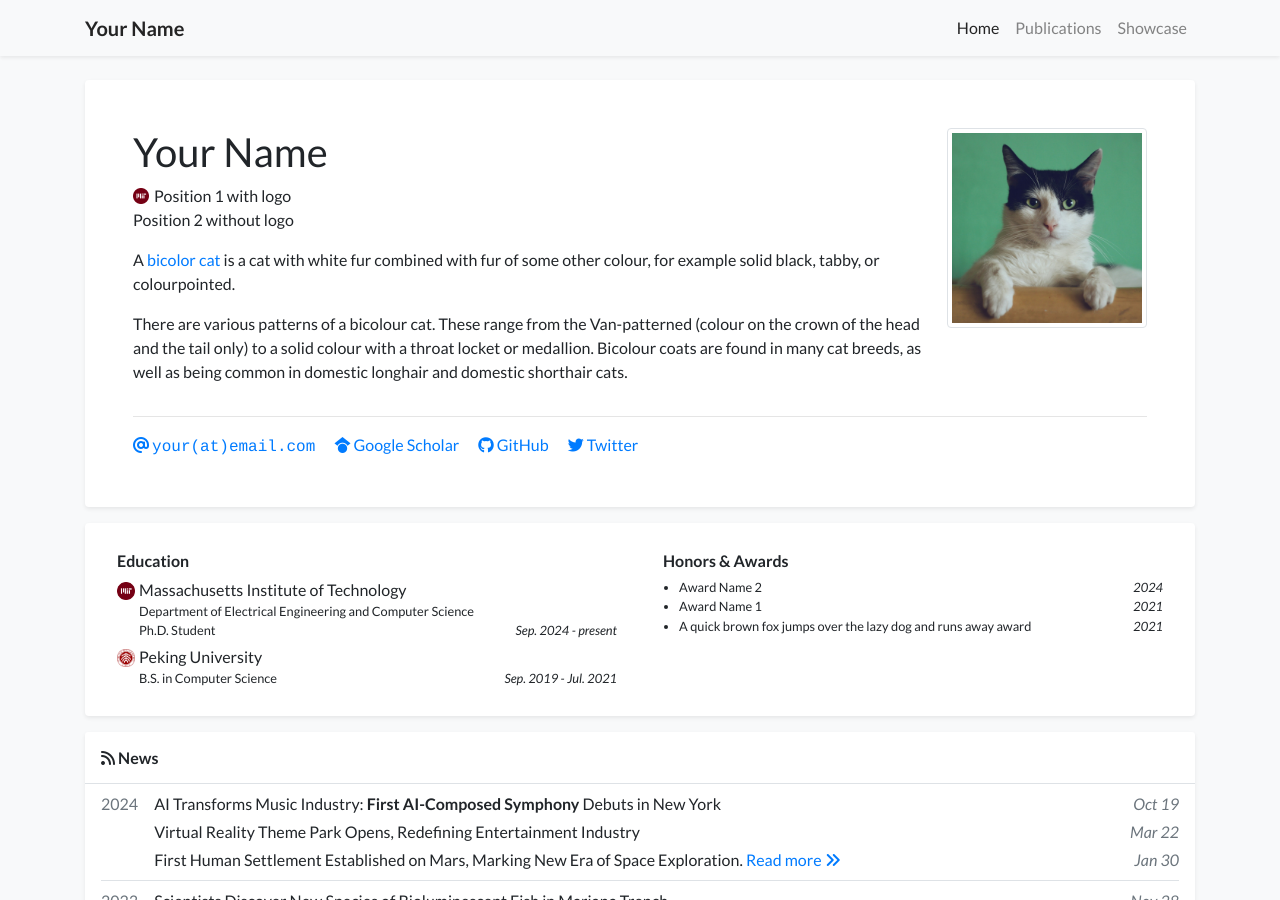
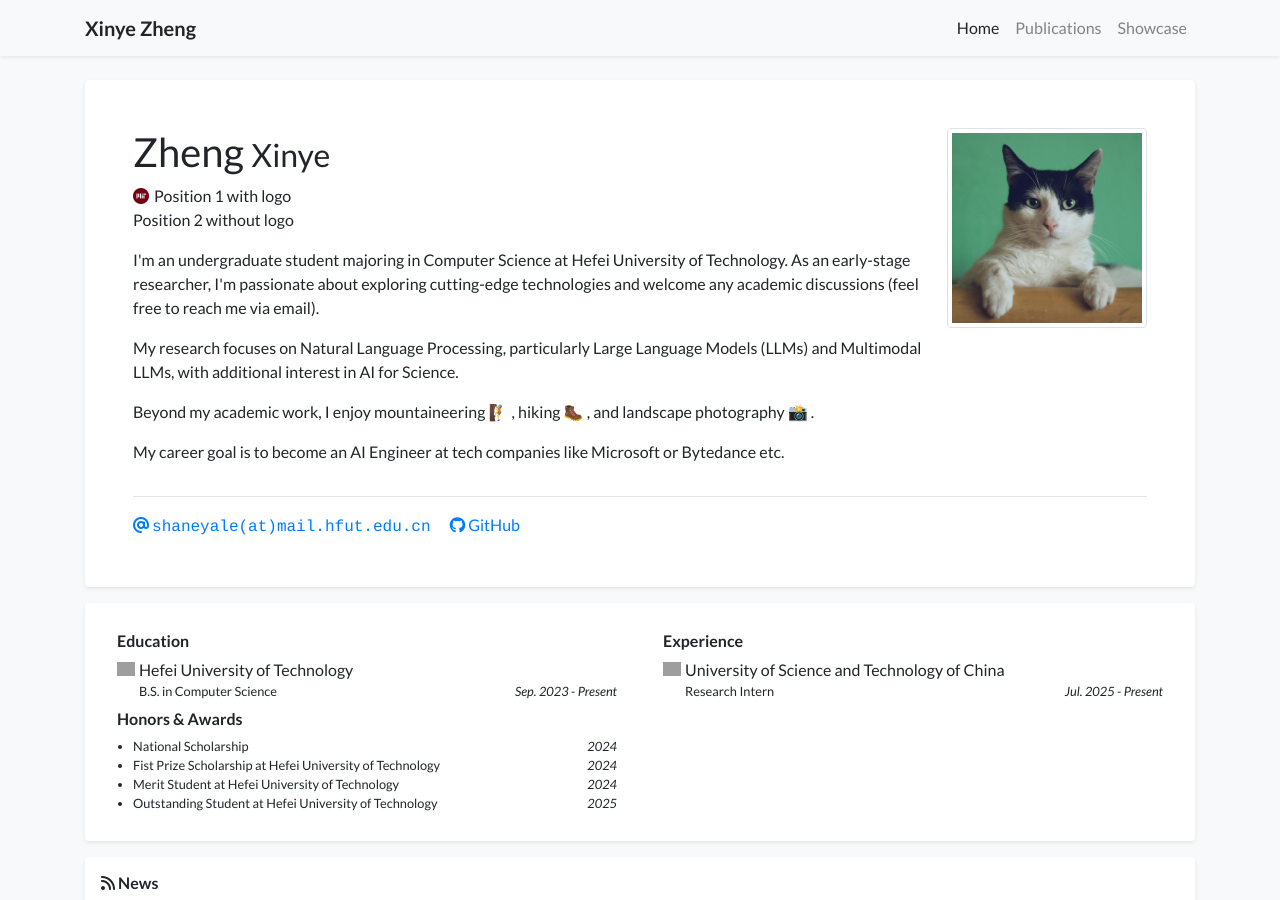
Before and after one commit to shaneyale2005/shaneyale2005.github.io, a Jekyll site: the page built from index.html, in a window 1280 px wide and 900 px high. Built offline with Jekyll 4.4.1, drawn with Linux system fonts in a browser that asks for light colours; nearby versions of some CDN libraries; a style sheet for code colours, icons or effects is not loaded; grey boxes are pictures that could not be loaded.

Commit message:
更新了数据

```diff
--- a/_data/profile.yml
+++ b/_data/profile.yml
@@ -1,6 +1,6 @@
-primary_name: "Your Name"
-secondary_name: ""
-navbar_name: "Your Name"
+primary_name: "Zheng"
+secondary_name: "Xinye"
+navbar_name: "Xinye Zheng"
 
 positions:
 - logo: /assets/images/badges/MIT_Social_circle.png  # Logo is optional
@@ -8,11 +8,11 @@ positions:
 - name: Position 2 without logo
 
 
-email: "your@email.com"
+email: "shaneyale@mail.hfut.edu.cn"
 # cv_link: link-to-your-cv-file
-gscholar: xFmQpf4AAAAJ  # This is an example, replace it with your own Google Scholar ID
-github: your_github_id
-twitter: your_twitter_id  # Do not include the '@' symbol
+# gscholar: xFmQpf4AAAAJ  # This is an example, replace it with your own Google Scholar ID
+github: shaneyale2005
+#twitter: your_twitter_id  # Do not include the '@' symbol
 # wechat_qrcode: /assets/images/etc/wechat.jpg
 # wechat_prompt: >-
 #   Please tell me your <strong>name</strong> and <strong>affiliation</strong> (current or past) when adding my wechat. Thanks!
@@ -22,40 +22,43 @@ twitter: your_twitter_id  # Do not include the '@' symbol
 short_bio_text_justify: false
 short_bio: >-
   <p>
-    A <a href="https://en.wikipedia.org/wiki/Bicolor_cat" target="_blank">bicolor cat</a> is a cat with white fur combined with fur of some other colour, for example solid black, tabby, or colourpointed.
+    I'm an undergraduate student majoring in Computer Science at Hefei University of Technology.
+    As an early-stage researcher, I'm passionate about exploring cutting-edge technologies and welcome any academic discussions (feel free to reach me via email).
   </p>
   <p>
-    There are various patterns of a bicolour cat. These range from the Van-patterned (colour on the crown of the head
-    and the tail only) to a solid colour with a throat locket or medallion. Bicolour coats are found in many cat breeds,
-    as well as being common in domestic longhair and domestic shorthair cats.
+    My research focuses on Natural Language Processing, particularly Large Language Models (LLMs) and Multimodal LLMs, with additional interest in AI for Science.
+  </p>
+  <p>
+    Beyond my academic work, I enjoy mountaineering 🧗 , hiking 🥾 , and landscape photography 📸 .
+  </p>
+  <p>
+    My career goal is to become an AI Engineer at tech companies like Microsoft or Bytedance etc.
   </p>
 
 portrait_url: /assets/images/photos/portrait.jpg
-portrait_caption: >-
-  Photo by Manja Vitolic on Unsplash (this caption is optional, comment it out to disable).
+# portrait_caption: >-
+#   Photo by Manja Vitolic on Unsplash (this caption is optional, comment it out to disable).
 
 education:
-- name: Massachusetts Institute of Technology
-  logo: /assets/images/badges/MIT_Social_circle.png
+- name: Hefei University of Technology
+  logo: /assets/images/badges/HFUTlogo.png
   position: >-
-    Department of Electrical Engineering and Computer Science <br/>
-    Ph.D. Student
-  date: Sep. 2024 - present
-- name: Peking University
-  logo: /assets/images/badges/PKU_red.png
-  position: B.S. in Computer Science
-  date: Sep. 2019 - Jul. 2021
+    B.S. in Computer Science <br/>
+  date: Sep. 2023 - Present
 
-# experience:
-# - name: Peking University
-#   logo: /assets/images/badges/PKU_red.png
-#   position: Research Intern
-#   date: Sep. 2019 - Jul. 2021
+
+experience:
+  - name: University of Science and Technology of China
+    logo: /assets/images/badges/USTClogo.png
+    position: Research Intern
+    date: Jul. 2025 - Present
 
 awards:
-- name: Award Name 2
+- name: National Scholarship
   date: 2024
-- name: Award Name 1
-  date: 2021
-- name: A quick brown fox jumps over the lazy dog and runs away award
-  date: 2021
+- name: Fist Prize Scholarship at Hefei University of Technology
+  date: 2024
+- name: Merit Student at Hefei University of Technology
+  date: 2024
+- name: Outstanding Student at Hefei University of Technology
+  date: 2025
```
